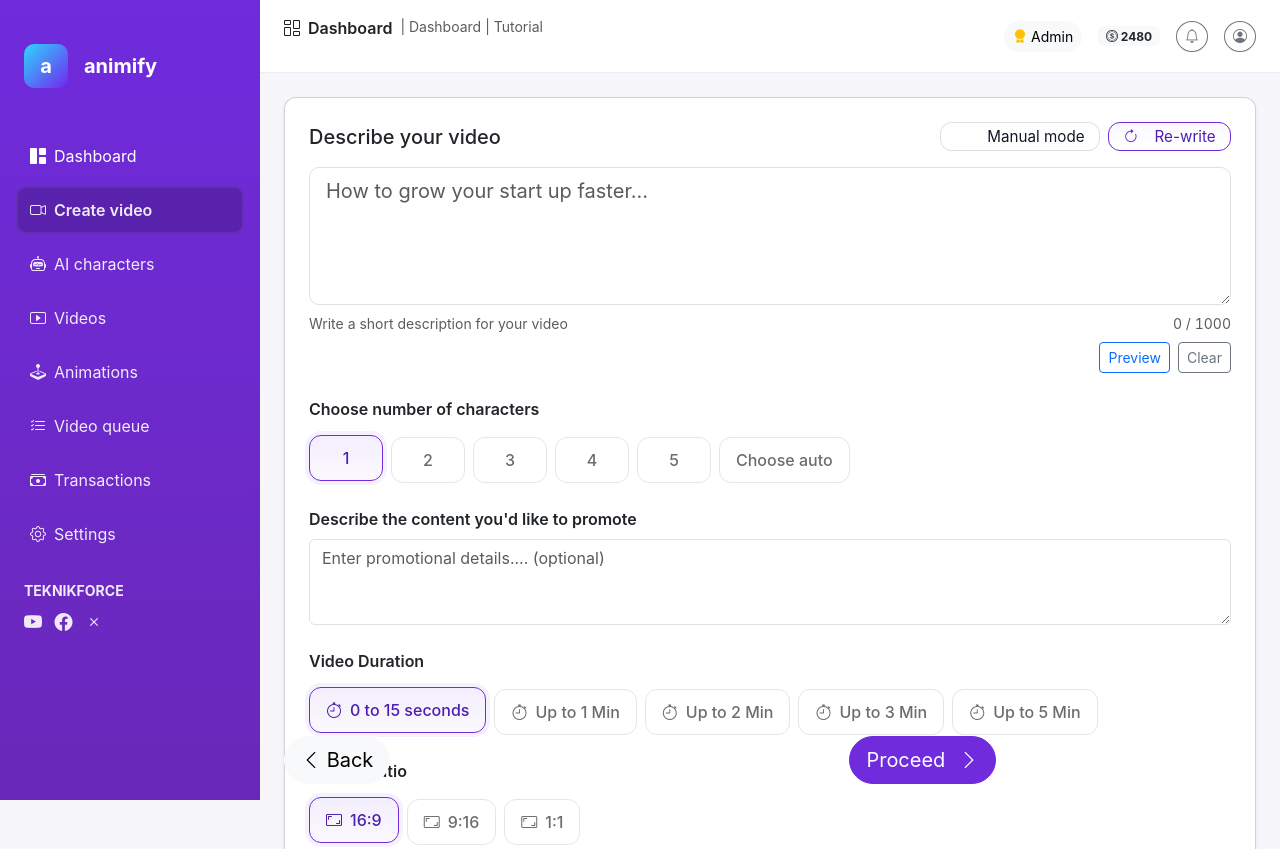
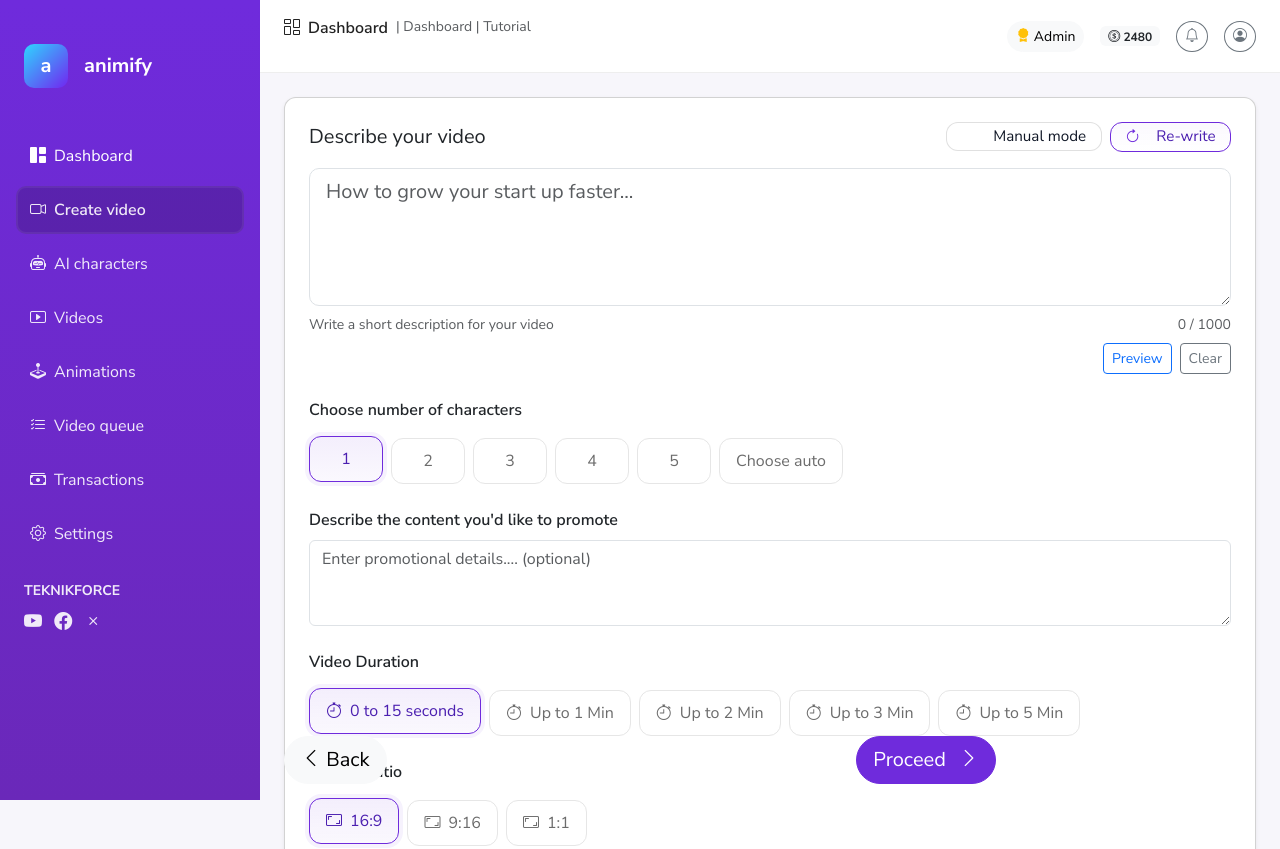
Before and after one commit to favourgodwin-debug/Dashboard-desktop-animify, a plain HTML site: page index.html in a window 1280 px wide. Shown: the top 849 px of the page. Drawn offline with nearby package versions, Linux system fonts and the light colour scheme.

Commit message:
Update styles.css

```diff
--- a/styles.css
+++ b/styles.css
@@ -9,7 +9,7 @@
 
 *{ box-sizing: border-box; }
 body{
-  font-family: "Inter", system-ui, -apple-system, "Segoe UI", Roboto, "Helvetica Neue", Arial;
+  font-family: "Nunito Sans", system-ui, -apple-system, "Segoe UI", Roboto, "Helvetica Neue", Arial, sans-serif;
   background: var(--bg);
   margin: 0;
   color: #222;
```
